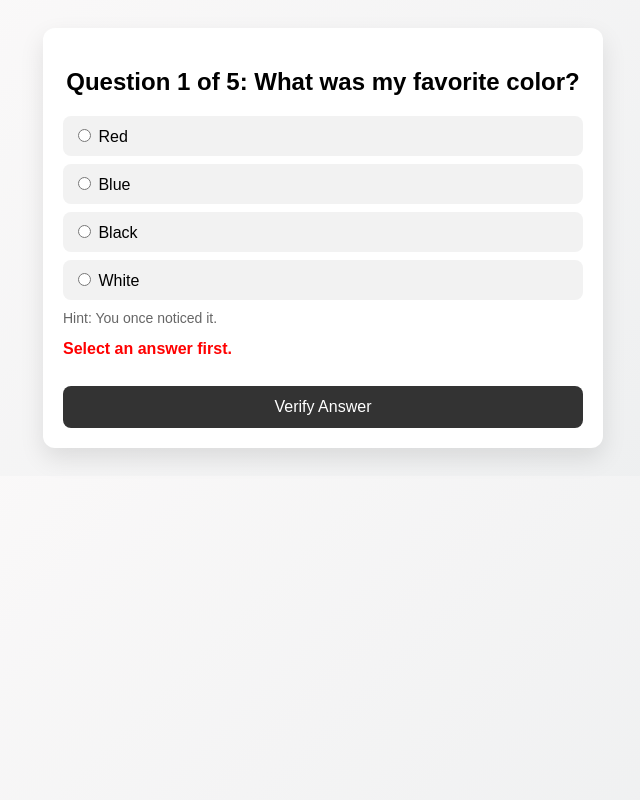
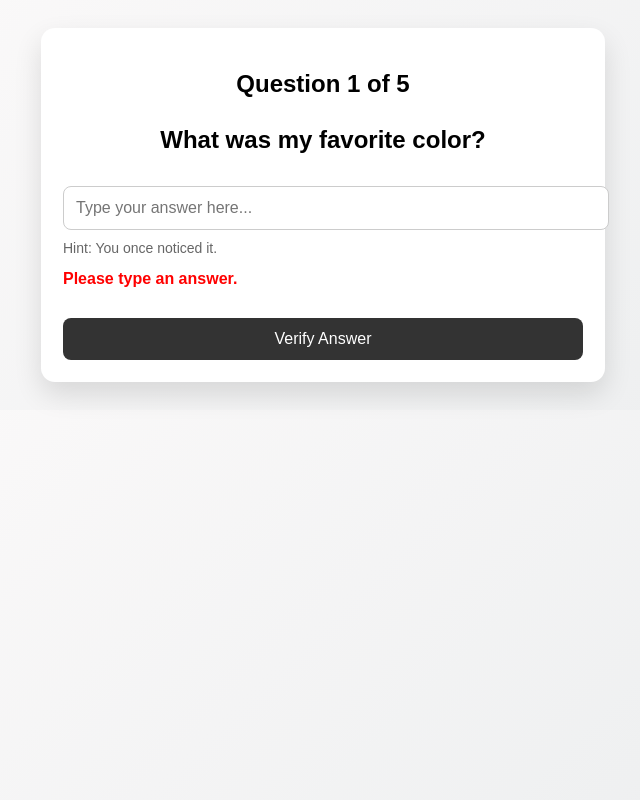
Before and after one commit to sharmadev99800/secret-diaryy, a plain HTML site: page index.html in a window 1280 px wide. Both pictures are taken after a click on the button "Verify Answer". Shown: the whole page, without its empty margins (317-957 px from the left). Drawn offline with Linux system fonts and the light colour scheme.

Commit message:
Update quiz input to use text field
Refactor quiz input handling and styling

```diff
--- a/index.html
+++ b/index.html
@@ -16,37 +16,34 @@
     max-width: 520px;
     background: white;
     margin: auto;
-    padding: 20px;
-    border-radius: 12px;
-    box-shadow: 0 10px 25px rgba(0,0,0,0.1);
+    padding: 22px;
+    border-radius: 14px;
+    box-shadow: 0 12px 28px rgba(0,0,0,0.12);
   }
 
-  h2 {
+  h2, h3 {
     text-align: center;
   }
 
-  .option {
-    display: block;
-    padding: 10px;
-    margin: 8px 0;
+  input[type="text"] {
+    width: 100%;
+    padding: 12px;
+    margin-top: 12px;
     border-radius: 8px;
-    background: #f2f2f2;
-    cursor: pointer;
+    border: 1px solid #ccc;
+    font-size: 16px;
   }
 
   button {
     width: 100%;
     padding: 12px;
-    margin-top: 12px;
+    margin-top: 14px;
     border: none;
     border-radius: 8px;
     background: #333;
     color: white;
     font-size: 16px;
-  }
-
-  button:disabled {
-    background: #999;
+    cursor: pointer;
   }
 
   .hint {
@@ -60,16 +57,17 @@
     margin-top: 10px;
   }
 
-  .correct {
-    color: green;
-  }
-
-  .wrong {
-    color: red;
-  }
+  .correct { color: green; }
+  .wrong { color: red; }
 
   .folder button {
     background: #555;
+  }
+
+  p.note {
+    margin-top: 10px;
+    line-height: 1.6;
+    display: none;
   }
 </style>
 </head>
@@ -79,13 +77,16 @@
 <!-- QUIZ -->
 <div class="box" id="quizBox">
   <h2 id="questionTitle"></h2>
-  <div id="options"></div>
+
+  <input type="text" id="answerInput" placeholder="Type your answer here...">
+
   <p class="hint" id="hintText"></p>
-
   <p class="feedback" id="feedback"></p>
 
   <button onclick="verifyAnswer()">Verify Answer</button>
-  <button onclick="nextQuestion()" id="nextBtn" style="display:none;">Next Question</button>
+  <button onclick="nextQuestion()" id="nextBtn" style="display:none;">
+    Next Question
+  </button>
 </div>
 
 <!-- DIARY -->
@@ -101,29 +102,7 @@
   <button onclick="showSection('voice')">🎧 Voice Messages</button>
 
   <!-- NOTES -->
-  <div id="notes" style="display:none;">
-    <h3>Notes Folder</h3>
-
-    <div class="folder">
-      <button onclick="toggle('note1')">🌸 First Memories</button>
-      <p id="note1" style="display:none;">
-        These are the days when everything felt light.
-        Conversations that lasted hours.
-        Silence that still felt warm.
-        Some people become memories without trying.
-      </p>
-    </div>
-
-    <div class="folder">
-      <button onclick="toggle('note2')">🌙 Unsaid Things</button>
-      <p id="note2" style="display:none;">
-        There were words I never said.
-        Not because I couldn’t,
-        but because some feelings deserve quiet.
-        If you’re reading this… you already know.
-      </p>
-    </div>
-  </div>
+  <div id="notes" style="display:none;"></div>
 
   <!-- VOICE -->
   <div id="voice" style="display:none;">
@@ -133,71 +112,44 @@
   </div>
 </div>
 
+<!-- LOAD NOTES FILE -->
+<script src="notes.js"></script>
+
 <script>
 const questions = [
-  {
-    q: "What was my favorite color?",
-    options: ["Red", "Blue", "Black", "White"],
-    answer: "Blue",
-    hint: "You once noticed it."
-  },
-  {
-    q: "What did I value the most?",
-    options: ["Money", "Time", "People", "Dreams"],
-    answer: "People",
-    hint: "Not things."
-  },
-  {
-    q: "What kind of nights I liked?",
-    options: ["Party", "Silence", "Sleep", "Noise"],
-    answer: "Silence",
-    hint: "Peace mattered."
-  },
-  {
-    q: "What hurt me the most?",
-    options: ["Words", "Distance", "Lies", "Time"],
-    answer: "Distance",
-    hint: "Slowly."
-  },
-  {
-    q: "Why is this diary locked?",
-    options: ["Fun", "Ego", "Trust", "Curiosity"],
-    answer: "Trust",
-    hint: "You earned it."
-  }
+  { q: "What was my favorite color?", answer: "blue", hint: "You once noticed it." },
+  { q: "What did I value the most?", answer: "people", hint: "Not things." },
+  { q: "What kind of nights I liked?", answer: "silence", hint: "Peace mattered." },
+  { q: "What hurt me the most?", answer: "distance", hint: "Slowly." },
+  { q: "Why is this diary locked?", answer: "trust", hint: "You earned it." }
 ];
 
 let index = 0;
 
 function loadQuestion() {
-  document.getElementById("questionTitle").innerText =
-    `Question ${index + 1} of ${questions.length}: ${questions[index].q}`;
-
-  document.getElementById("options").innerHTML =
-    questions[index].options.map(o =>
-      `<label class="option">
-        <input type="radio" name="opt" value="${o}"> ${o}
-      </label>`
-    ).join("");
+  document.getElementById("questionTitle").innerHTML =
+    `Question ${index + 1} of ${questions.length}<br><br>${questions[index].q}`;
 
   document.getElementById("hintText").innerText =
     "Hint: " + questions[index].hint;
 
+  document.getElementById("answerInput").value = "";
   document.getElementById("feedback").innerText = "";
   document.getElementById("nextBtn").style.display = "none";
 }
 
 function verifyAnswer() {
-  const selected = document.querySelector('input[name="opt"]:checked');
+  const userAnswer =
+    document.getElementById("answerInput").value.trim().toLowerCase();
   const feedback = document.getElementById("feedback");
 
-  if (!selected) {
-    feedback.innerText = "Select an answer first.";
+  if (!userAnswer) {
+    feedback.innerText = "Please type an answer.";
     feedback.className = "feedback wrong";
     return;
   }
 
-  if (selected.value === questions[index].answer) {
+  if (userAnswer === questions[index].answer) {
     feedback.innerText = "Correct answer ✔️";
     feedback.className = "feedback correct";
     document.getElementById("nextBtn").style.display = "block";
@@ -212,6 +164,7 @@
   if (index >= questions.length) {
     document.getElementById("quizBox").style.display = "none";
     document.getElementById("diaryBox").style.display = "block";
+    loadNotes();
   } else {
     loadQuestion();
   }
@@ -228,6 +181,25 @@
   el.style.display = el.style.display === "none" ? "block" : "none";
 }
 
+/* LOAD NOTES FROM notes.js */
+function loadNotes() {
+  const container = document.getElementById("notes");
+  container.innerHTML = "<h3>Notes Folder</h3>";
+
+  for (let key in notesData) {
+    container.innerHTML += `
+      <div class="folder">
+        <button onclick="toggle('${key}')">
+          ${notesData[key].title}
+        </button>
+        <p class="note" id="${key}">
+          ${notesData[key].content}
+        </p>
+      </div>
+    `;
+  }
+}
+
 loadQuestion();
 </script>
 
```
